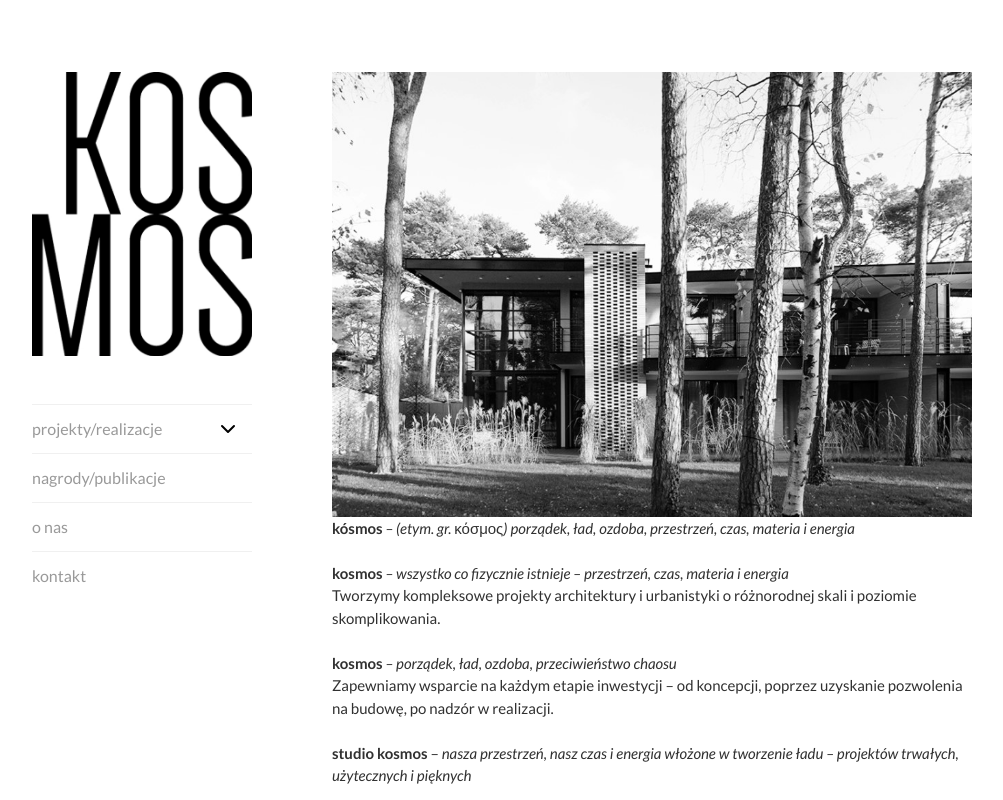
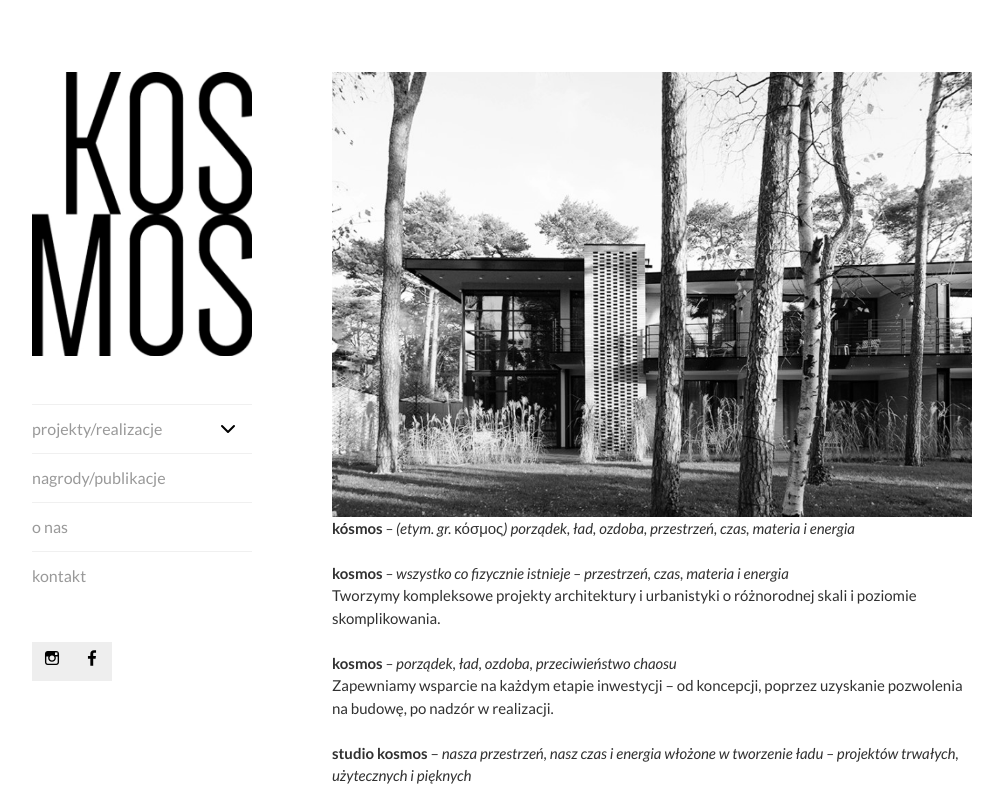
Before and after one commit to bedicooper/studioKosmos-clone, a React (Create React App) app: page /#/home in a window 1280 px wide. Shown: the top 800 px of the page, without its empty margins (28-1031 px from the left). Built offline with nearby package versions, Linux system fonts and the light colour scheme.

Commit message:
added socials section to Header

```diff
--- /dev/null
+++ b/src/Header/Social/FacebookIcon.js
@@ -0,0 +1,27 @@
+export default () => {
+  return (
+    <svg
+      xmlns="http://www.w3.org/2000/svg"
+      width="20"
+      height="20"
+      version="1.1"
+      viewBox="0 0 512 512"
+      xmlSpace="preserve"
+    >
+      <g>
+        <path
+          id="background"
+          fill="none"
+          fillOpacity="1"
+          fillRule="nonzero"
+          stroke="none"
+          d="M0 0H512V512H0z"
+        ></path>
+        <path
+          fill="#000"
+          d="M286.968 456V273.538h61.244l9.17-71.103h-70.413V157.04c0-20.588 5.72-34.62 35.235-34.62l37.656-.01V58.807C353.35 57.934 331.003 56 304.992 56c-54.288 0-91.45 33.146-91.45 93.998v52.437H152.14v71.103h61.4V456h73.428z"
+        ></path>
+      </g>
+    </svg>
+  );
+}
--- /dev/null
+++ b/src/Header/Social/InstagramIcon.js
@@ -0,0 +1,28 @@
+export default () => {
+  return (
+    <svg
+      xmlns="http://www.w3.org/2000/svg"
+      width="20"
+      height="20"
+      version="1.1"
+      viewBox="0 0 512 512"
+      xmlSpace="preserve"
+    >
+      <g>
+        <path
+          id="background"
+          fill="none"
+          fillOpacity="1"
+          fillRule="nonzero"
+          stroke="none"
+          d="M0 0H512V512H0z"
+        ></path>
+        <path
+          id="logo"
+          fill="000"
+          d="M366.427 76H145.575C107.21 76 76 107.203 76 145.576V366.435C76 404.798 107.21 436 145.575 436h220.86C404.796 436 436 404.798 436 366.435V145.552C435.987 107.192 404.79 76 366.427 76zm19.958 41.486l7.954-.03V178.477l-60.815.194-.207-61.015 53.068-.17zm-181.77 101.558c11.538-15.953 30.24-26.408 51.386-26.408 21.146 0 39.853 10.455 51.369 26.408 7.504 10.413 12 23.164 12 36.95 0 34.938-28.453 63.366-63.377 63.366-34.937 0-63.36-28.428-63.36-63.366.013-13.786 4.488-26.537 11.982-36.95zm196.3 147.375c0 19.036-15.471 34.492-34.49 34.492h-220.85c-19.026 0-34.499-15.455-34.499-34.492V219.044h53.741c-4.644 11.414-7.25 23.882-7.25 36.95 0 54.26 44.151 98.434 98.435 98.434 54.286 0 98.433-44.176 98.433-98.434 0-13.07-2.625-25.536-7.261-36.95h53.742V366.42z"
+        ></path>
+      </g>
+    </svg>
+  );
+}
--- /dev/null
+++ b/src/Header/Social/index.js
@@ -0,0 +1,8 @@
+import { Container, Link, StyledFacebookIcon, StyledInstagramIcon } from "./styled";
+
+export default () => (
+    <Container>
+        <Link href="https://www.instagram.com/studiokosmos.pl/" target="blank" rel="noopener noreferrer"><StyledInstagramIcon/></Link>
+        <Link href="https://www.facebook.com/studiokosmosarch" target="blank" rel="noopener noreferrer"><StyledFacebookIcon/></Link>
+    </Container>
+)
--- /dev/null
+++ b/src/Header/Social/styled.js
@@ -0,0 +1,39 @@
+import styled, { css } from "styled-components";
+import InstagramIcon from "./InstagramIcon";
+import FacebookIcon from "./FacebookIcon";
+
+export const Container = styled.div`
+    height: 40px;
+    margin-bottom: 72px;
+`
+
+export const Link = styled.a`
+    width: 20px;
+    height: 20px;
+    padding: 10px;
+    text-decoration: none;
+    background: #eee;
+
+    &:hover{
+        background: #888;
+    }
+`
+
+const StyledSvg = () => {
+    return css`
+        & path {
+            fill: #000;
+        }
+        &:hover path {
+            fill: azure;
+        }
+    `;
+};
+
+export const StyledFacebookIcon = styled(FacebookIcon)`
+    ${() => StyledSvg()};
+`
+
+export const StyledInstagramIcon = styled(InstagramIcon)`
+    ${() => StyledSvg()};
+`
--- a/src/Header/index.js
+++ b/src/Header/index.js
@@ -1,12 +1,15 @@
 import Navigation from "./Navigation";
+import Social from "./Social";
 import { Wrapper, StyledImageNavLink } from "./styled";
 import Logo from "./Logo";
+import { toHome } from "../routes";
 
 export default () => {
   return (
     <Wrapper>
-      <StyledImageNavLink to=""><Logo /></StyledImageNavLink>
+      <StyledImageNavLink to={toHome()}><Logo /></StyledImageNavLink>
       <Navigation />
+      <Social />
     </Wrapper>
   );
 };
```
